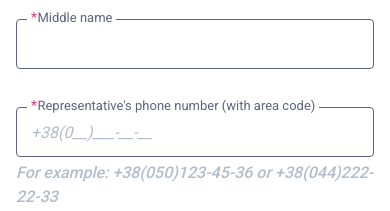
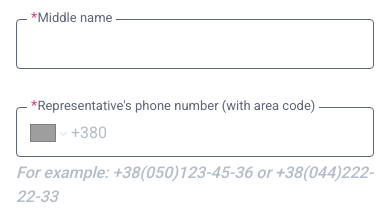
Before and after one commit to it-volunteers-ukraine/ChariERP, a Next.js app in the folder client/: page /en/sign-up in a window 390 px wide. Shown: the part 1140-1351 px from the top of the page. Built offline with nearby package versions, Linux system fonts and the light colour scheme; grey boxes are pictures that could not be loaded.

Commit message:
Added PhoneInput

```diff
--- a/client/package.json
+++ b/client/package.json
@@ -17,12 +17,14 @@
     "clsx": "^2.1.0",
     "date-fns": "^3.6.0",
     "formik": "^2.4.5",
+    "libphonenumber-js": "^1.11.3",
     "next": "^14.2.2",
     "next-intl": "^3.12.0",
     "react": "^18.2.0",
     "react-datepicker": "^6.9.0",
     "react-dom": "^18.2.0",
     "react-input-mask": "^2.0.4",
+    "react-phone-number-input": "^3.4.3",
     "ts-node": "^10.9.2",
     "yup": "^1.4.0"
   },
--- a/client/src/app/[locale]/(login)/sign-up/config.ts
+++ b/client/src/app/[locale]/(login)/sign-up/config.ts
@@ -1,5 +1,6 @@
 import * as Yup from 'yup';
 import { TranslationValues } from 'next-intl';
+import { isValidPhoneNumber } from 'libphonenumber-js';
 
 interface FormValues {
   email: string;
@@ -62,8 +63,10 @@ export const validationSchema = (
       .max(100, error('maxPlural', { int: 100 }))
       .required(error('required')),
     phone: Yup.string()
-      .required('required')
-      .matches(/^\+38\(\d{3}\)\d{3}-\d{2}-\d{2}$/, error('phone')),
+      .test('is-valid-phone', error('notValidPhone'), (value) =>
+        value && isValidPhoneNumber(value) ? true : false,
+      )
+      .required('required'),
     email: Yup.string()
       .trim()
       .min(6, error('minPlural', { int: 6 }))
--- a/client/src/components/input/index.tsx
+++ b/client/src/components/input/index.tsx
@@ -1,7 +1,9 @@
 'use client';
 
-import InputMask from 'react-input-mask';
 import React, { useState, forwardRef } from 'react';
+import PhoneInput from 'react-phone-number-input';
+
+import 'react-phone-number-input/style.css';
 
 import {
   Eye,
@@ -93,12 +95,14 @@ export const Input = forwardRef<
             )}
 
             {isMasked && (
-              <InputMask
-                maskChar="_"
+              <PhoneInput
+                international
+                defaultCountry="UA"
                 disabled={disabled}
-                mask="+38(099)999-99-99"
+                withCountryCallingCode
                 className={styles.input}
-                onChange={(e) => onChange && onChange(e.target.value)}
+                value={(value as string) || undefined}
+                onChange={(newValue) => onChange && onChange(newValue || '')}
                 {...props}
               />
             )}
--- a/client/src/messages/en.json
+++ b/client/src/messages/en.json
@@ -81,7 +81,7 @@
     "taxNumber": "Tax number must contain exactly 8 Arabic numerals.",
     "extensionsFile": "Invalid file format. Available formats: jpg, jpeg, png or pdf",
     "maxSizeFile": "File size exceeds 5MB",
-    "phone": "Please enter 9 digits",
+    "notValidPhone": "Wrong number dialed",
     "notValidEmail": "Invalid e-mail address",
     "siteStart": "The input field must begin with https://..."
   },
--- a/client/src/messages/ua.json
+++ b/client/src/messages/ua.json
@@ -82,7 +82,7 @@
     "taxNumber": "Податковий номер повинен містити рівно 8 арабських цифр.",
     "extensionsFile": "Невірний формат файлу. Доступні формати: jpg, jpeg, png або pdf",
     "maxSizeFile": "Розмір файлу перевищує 5МБ",
-    "phone": "Будь ласка, введите 9 цифр",
+    "notValidPhone": "Неправильно набраний номер",
     "notValidEmail": "Неправильна адреса електронної пошти",
     "siteStart": "Поле введення має починатися з https://..."
   },
```
Also changed, not shown: 1 other file (tests, documents, lock files or other folders).
